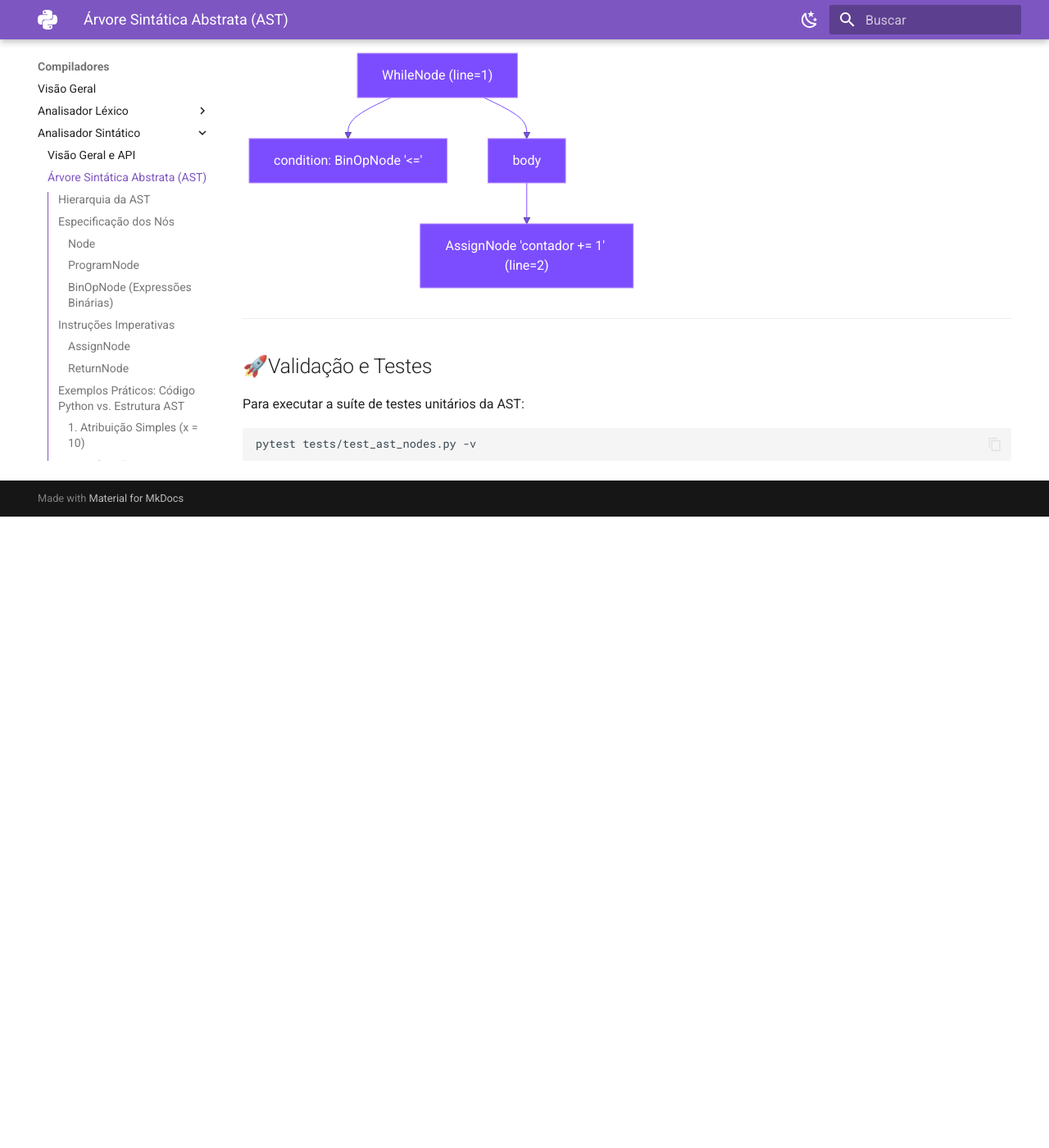
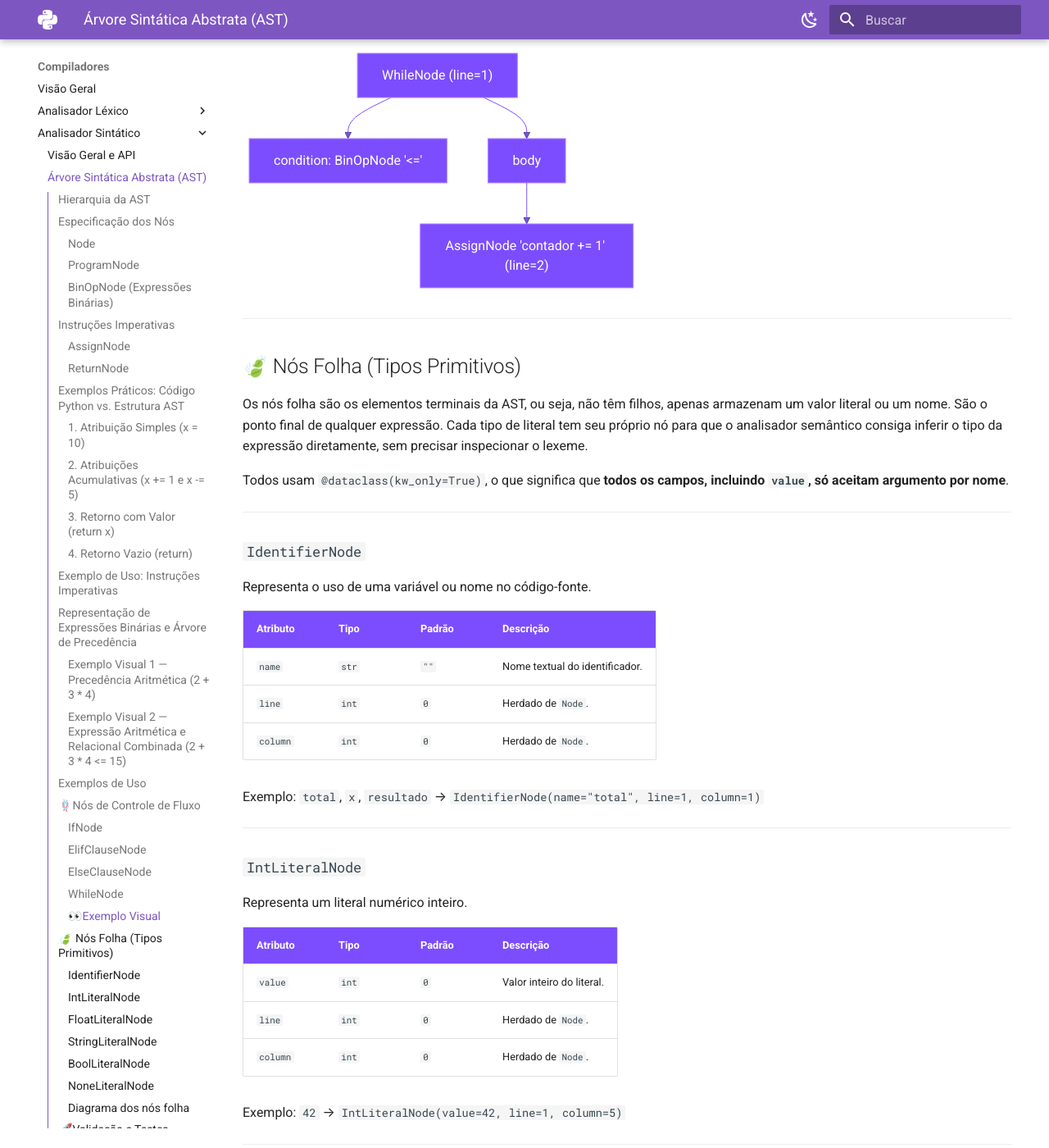
Before and after one commit to code-silva/COMPILADORES-EQUIPE-03, an MkDocs documentation site: the page built from docs/parser/ast.md, in a window 1280 px wide and 1400 px high, scrolled down 10958 px. Shown: the whole window at 82% size. Built offline with MkDocs 1.6.1 and Material for MkDocs 9.7.7, drawn with Linux system fonts in a browser that asks for light colours; before the commit the page ends 11588 px from its top, so only the background shows below that; some of the changed text lies outside the part shown.

Commit message:
:books: docs: atualiza a documentação da AST registrando a especificação de todos os nós folhas da árvore

````diff
--- a/docs/parser/ast.md
+++ b/docs/parser/ast.md
@@ -426,6 +426,134 @@ flowchart TD
 ```
 
 ---
+
+## 🍃 Nós Folha (Tipos Primitivos)
+
+Os nós folha são os elementos terminais da AST, ou seja, não têm filhos, apenas armazenam um valor literal ou um nome. São o ponto final de qualquer expressão. Cada tipo de literal tem seu próprio nó para que o analisador semântico consiga inferir o tipo da expressão diretamente, sem precisar inspecionar o lexeme.
+
+Todos usam `@dataclass(kw_only=True)`, o que significa que **todos os campos, incluindo `value`, só aceitam argumento por nome**.
+
+---
+
+### `IdentifierNode`
+
+Representa o uso de uma variável ou nome no código-fonte.
+
+| Atributo | Tipo | Padrão | Descrição |
+| :--- | :--- | :--- | :--- |
+| `name` | `str` | `""` | Nome textual do identificador. |
+| `line` | `int` | `0` | Herdado de `Node`. |
+| `column` | `int` | `0` | Herdado de `Node`. |
+
+Exemplo: `total`, `x`, `resultado` → `IdentifierNode(name="total", line=1, column=1)`
+
+---
+
+### `IntLiteralNode`
+
+Representa um literal numérico inteiro.
+
+| Atributo | Tipo | Padrão | Descrição |
+| :--- | :--- | :--- | :--- |
+| `value` | `int` | `0` | Valor inteiro do literal. |
+| `line` | `int` | `0` | Herdado de `Node`. |
+| `column` | `int` | `0` | Herdado de `Node`. |
+
+Exemplo: `42` → `IntLiteralNode(value=42, line=1, column=5)`
+
+---
+
+### `FloatLiteralNode`
+
+Representa um literal numérico de ponto flutuante.
+
+| Atributo | Tipo | Padrão | Descrição |
+| :--- | :--- | :--- | :--- |
+| `value` | `float` | `0.0` | Valor float do literal. |
+| `line` | `int` | `0` | Herdado de `Node`. |
+| `column` | `int` | `0` | Herdado de `Node`. |
+
+Exemplo: `3.14` → `FloatLiteralNode(value=3.14, line=2, column=7)`
+
+---
+
+### `StringLiteralNode`
+
+Representa um literal de texto, sem as aspas delimitadoras.
+
+| Atributo | Tipo | Padrão | Descrição |
+| :--- | :--- | :--- | :--- |
+| `value` | `str` | `""` | Conteúdo textual da string. |
+| `line` | `int` | `0` | Herdado de `Node`. |
+| `column` | `int` | `0` | Herdado de `Node`. |
+
+Exemplo: `"olá"` → `StringLiteralNode(value="olá", line=3, column=9)`
+
+---
+
+### `BoolLiteralNode`
+
+Representa um literal booleano (`True` ou `False`).
+
+| Atributo | Tipo | Padrão | Descrição |
+| :--- | :--- | :--- | :--- |
+| `value` | `bool` | `False` | Valor booleano do literal. |
+| `line` | `int` | `0` | Herdado de `Node`. |
+| `column` | `int` | `0` | Herdado de `Node`. |
+
+Exemplos:
+- `True` → `BoolLiteralNode(value=True, line=1, column=4)`
+- `False` → `BoolLiteralNode(value=False, line=2, column=4)`
+
+---
+
+### `NoneLiteralNode`
+
+Representa o literal nulo `None`. Não carrega valor — apenas registra a posição no código-fonte.
+
+| Atributo | Tipo | Padrão | Descrição |
+| :--- | :--- | :--- | :--- |
+| `line` | `int` | `0` | Herdado de `Node`. |
+| `column` | `int` | `0` | Herdado de `Node`. |
+
+Exemplo: `None` → `NoneLiteralNode(line=4, column=1)`
+
+---
+
+### Diagrama dos nós folha
+
+```mermaid
+classDiagram
+    class Node {
+        +int line = 0
+        +int column = 0
+    }
+    class IdentifierNode {
+        +str name = ""
+    }
+    class IntLiteralNode {
+        +int value = 0
+    }
+    class FloatLiteralNode {
+        +float value = 0.0
+    }
+    class StringLiteralNode {
+        +str value = ""
+    }
+    class BoolLiteralNode {
+        +bool value = False
+    }
+    class NoneLiteralNode
+    Node <|-- IdentifierNode
+    Node <|-- IntLiteralNode
+    Node <|-- FloatLiteralNode
+    Node <|-- StringLiteralNode
+    Node <|-- BoolLiteralNode
+    Node <|-- NoneLiteralNode
+```
+
+---
+
 ## 🚀Validação e Testes
 
 Para executar a suíte de testes unitários da AST:
````
Also changed, not shown: 2 other files.
